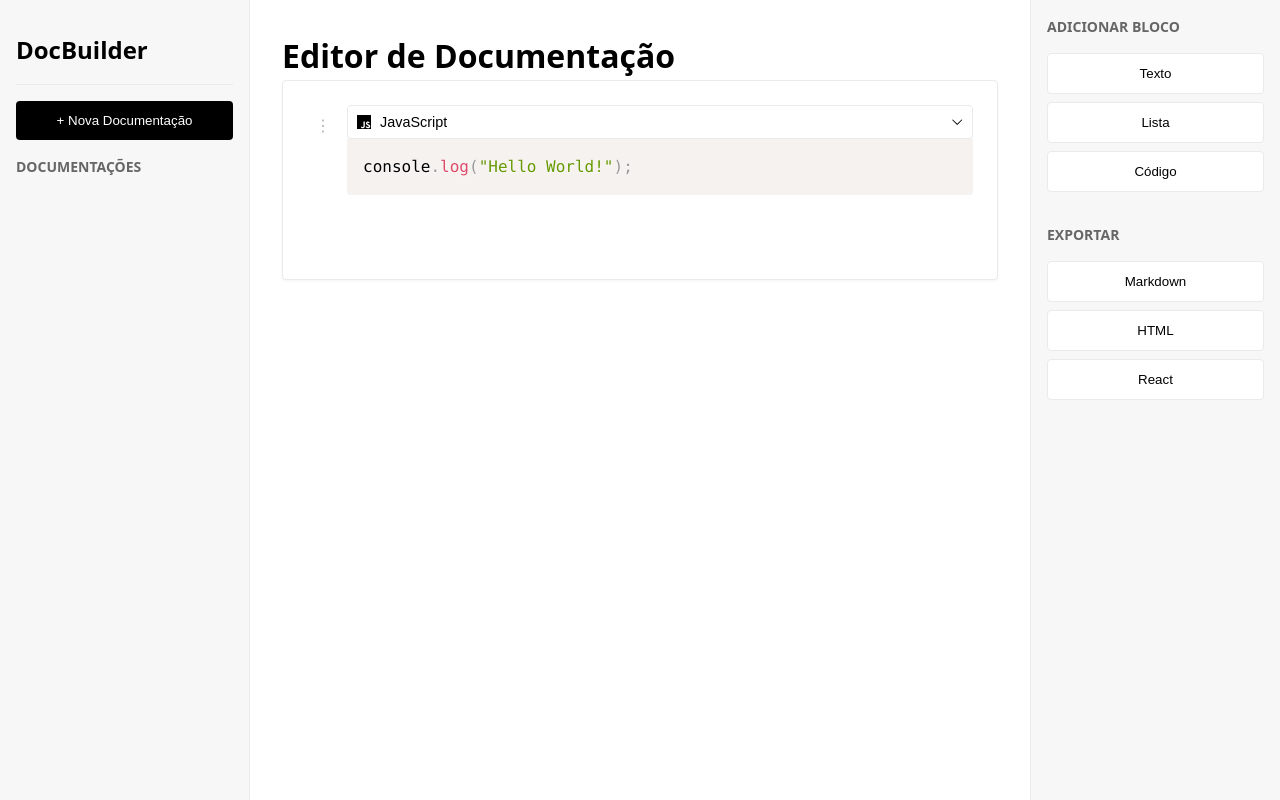
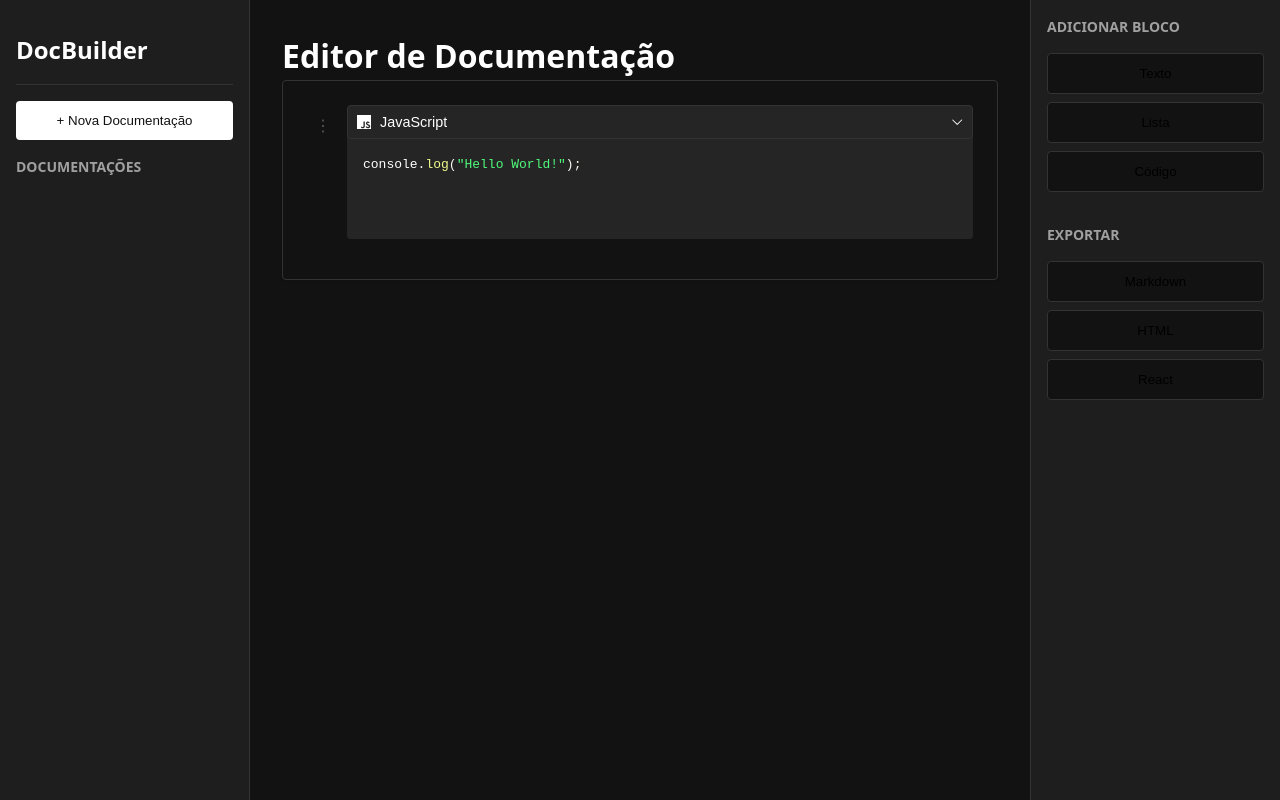
Before and after one commit to FabioMiguelNascimento/documentation_creator, a Next.js app: page /test in a window 1280 px wide. Built offline with nearby package versions, Linux system fonts and the light colour scheme.

Commit message:
Fix: Ajustado o theme para manter theme dark

```diff
--- a/src/app/globals.scss
+++ b/src/app/globals.scss
@@ -1,22 +1,28 @@
 :root {
-  --primary-bg: #ffffff;
-  --secondary-bg: #f7f7f7;
-  --tertiary-bg: #f8f8f8;
-  --border-color: #eaeaea;
-  --text-color: #000000;
-  --text-secondary: #666666;
-  --text-placeholder: #999999;
+  --primary-bg: #121212;
+  --secondary-bg: #1e1e1e;
+  --tertiary-bg: #252525;
+  --border-color: #333333;
+  --text-color: #ffffff;
+  --text-secondary: #a0a0a0;
+  --text-placeholder: #666666;
   --spacing-unit: 1rem;
   --border-radius: 4px;
   --shadow-sm: 0 1px 3px rgba(0, 0, 0, 0.05);
   --hover-transition: all 0.2s ease;
   --sidebar-width: 250px;
+  --scrollbar-width: 8px;
+  --scrollbar-height: 8px;
+  --scrollbar-thumb-color: #444444;
+  --scrollbar-track-color: var(--tertiary-bg);
 }
 
 * {
   box-sizing: border-box;
   margin: 0;
   padding: 0;
+  scrollbar-width: thin;
+  scrollbar-color: var(--scrollbar-thumb-color) var(--scrollbar-track-color);
 }
 
 body {
@@ -26,6 +32,44 @@ body {
   background: var(--primary-bg);
 }
 
+*::-webkit-scrollbar {
+  width: var(--scrollbar-width);
+  height: var(--scrollbar-height);
+}
+
+*::-webkit-scrollbar-track {
+  background: var(--scrollbar-track-color);
+}
+
+*::-webkit-scrollbar-thumb {
+  background-color: var(--scrollbar-thumb-color);
+  border-radius: calc(var(--scrollbar-width) / 2);
+
+  &:hover {
+    background-color: #555555;
+  }
+}
+
+* > *, *:before, *:after {
+  *::-webkit-scrollbar {
+    width: var(--scrollbar-width);
+    height: var(--scrollbar-height);
+  }
+
+  *::-webkit-scrollbar-track {
+    background: var(--scrollbar-track-color);
+  }
+
+  *::-webkit-scrollbar-thumb {
+    background-color: var(--scrollbar-thumb-color);
+    border-radius: calc(var(--scrollbar-width) / 2);
+
+    &:hover {
+      background-color: #555555;
+    }
+  }
+}
+
 @media (max-width: 768px) {
   :root {
     --spacing-unit: 0.75rem;
--- a/src/components/Select/Select.module.scss
+++ b/src/components/Select/Select.module.scss
@@ -1,6 +1,17 @@
 .select {
   position: relative;
   width: 100%;
+
+  select {
+    color: var(--text-color);
+    background: var(--tertiary-bg);
+    border: 1px solid var(--border-color);
+
+    option {
+      color: var(--text-color);
+      background: var(--tertiary-bg);
+    }
+  }
 }
 
 .trigger {
@@ -8,7 +19,8 @@
   align-items: center;
   width: 100%;
   padding: calc(var(--spacing-unit) * 0.5);
-  background: var(--primary-bg);
+  background: var(--tertiary-bg);
+  color: var(--text-color);
   border: 1px solid var(--border-color);
   border-radius: var(--border-radius);
   cursor: pointer;
@@ -65,7 +77,8 @@
   top: calc(100% + 4px);
   left: 0;
   right: 0;
-  background: var(--primary-bg);
+  background: var(--tertiary-bg);
+  color: var(--text-color);
   border: 1px solid var(--border-color);
   border-radius: var(--border-radius);
   box-shadow: var(--shadow-sm);
@@ -139,6 +152,7 @@
     cursor: pointer;
     border-radius: calc(var(--border-radius) * 0.5);
     transition: var(--hover-transition);
+    color: var(--text-color);
 
     &:hover {
       background: var(--secondary-bg);
--- a/src/components/Select/Select.tsx
+++ b/src/components/Select/Select.tsx
@@ -24,6 +24,7 @@ export default function Select({
   onChange,
   placeholder,
   loading,
+  className,
   emptyMessage = 'No options available'
 }: SelectProps) {
   const selectId = useId();
@@ -100,7 +101,7 @@ export default function Select({
 
   return (
     <div
-      className={styles.select}
+      className={`${styles.select} ${className || ''}`}
       role="combobox"
       aria-expanded={isOpen}
       aria-haspopup="listbox"
@@ -109,7 +110,7 @@ export default function Select({
     >
       <button
         id={selectId}
-        className={styles.trigger}
+        className={`${styles.trigger} select-trigger`}
         onClick={() => setIsOpen(!isOpen)}
         disabled={loading}
         aria-expanded={isOpen}
--- a/src/components/blocks/CodeBlock/CodeBlock.module.scss
+++ b/src/components/blocks/CodeBlock/CodeBlock.module.scss
@@ -21,21 +21,46 @@
   flex: 1;
   background: var(--tertiary-bg);
   border-radius: var(--border-radius);
+  min-height: 100px;
+  max-height: 60vh;
   overflow: hidden;
+  display: flex;
+  flex-direction: column;
 
   pre {
     margin: 0;
     padding: var(--spacing-unit);
     cursor: text;
+    background: var(--tertiary-bg) !important;
+    color: var(--text-color) !important;
+    -webkit-font-smoothing: auto;
+    -moz-osx-font-smoothing: auto;
+    text-shadow: none;
+    flex: 1;
+    overflow: auto;
+    outline: none;
+    white-space: pre-wrap;
+    word-break: break-all;
+    min-height: inherit;
+
+    &[contenteditable="true"] {
+      cursor: text;
+
+      &:focus {
+        outline: none;
+      }
+    }
   }
 }
 
-.languageSelect {
+.selectWrapper {
   width: 100%;
-  padding: calc(var(--spacing-unit) * 0.5);
-  border: none;
-  background: var(--secondary-bg);
-  font-size: 0.875rem;
+
+  :global(.select-trigger) {
+    background: var(--tertiary-bg);
+    color: var(--text-color);
+    border-color: var(--border-color);
+  }
 }
 
 .editor {
@@ -45,10 +70,18 @@
   font-family: monospace;
   border: none;
   background: var(--tertiary-bg);
+  color: var(--text-color);
   resize: vertical;
+  -webkit-font-smoothing: auto;
+  -moz-osx-font-smoothing: auto;
+  text-shadow: none;
 
   &:focus {
     outline: none;
-    background: var(--primary-bg);
+    background: var(--tertiary-bg);
+  }
+
+  &::selection {
+    background: rgba(255, 255, 255, 0.1);
   }
 }
--- a/src/components/blocks/CodeBlock/CodeBlock.tsx
+++ b/src/components/blocks/CodeBlock/CodeBlock.tsx
@@ -1,10 +1,10 @@
 import Select, { SelectOption } from '@/components/Select/Select';
+import '@/styles/prism-theme.scss';
 import { Draggable } from '@hello-pangea/dnd';
 import Prism from 'prismjs';
 import 'prismjs/components/prism-jsx';
 import 'prismjs/components/prism-tsx';
 import 'prismjs/components/prism-typescript';
-import 'prismjs/themes/prism.css';
 import { useEffect, useRef, useState } from 'react';
 import { SiCss3, SiHtml5, SiJavascript, SiReact, SiSass, SiTypescript } from 'react-icons/si';
 import styles from './CodeBlock.module.scss';
@@ -36,13 +36,11 @@ export default function CodeBlock({
   onChange,
   onDelete
 }: CodeBlockProps) {
-  const [isEditing, setIsEditing] = useState(false);
   const [code, setCode] = useState(content);
-  const editorRef = useRef<HTMLTextAreaElement>(null);
   const preRef = useRef<HTMLPreElement>(null);
 
   useEffect(() => {
-    if (!isEditing && preRef.current) {
+    if (preRef.current) {
       const highlightedCode = Prism.highlight(
         code,
         Prism.languages[language] || Prism.languages.javascript,
@@ -50,37 +48,16 @@ export default function CodeBlock({
       );
       preRef.current.innerHTML = highlightedCode;
     }
-  }, [isEditing, code, language]);
+  }, [code, language]);
 
-  const handleBlur = () => {
-    setIsEditing(false);
-    onChange(id, code, language);
-  };
-
-  const handleKeyDown = (e: React.KeyboardEvent<HTMLTextAreaElement>) => {
-    if (e.key === 'Escape') {
-      setIsEditing(false);
+  const handleKeyDown = (e: React.KeyboardEvent<HTMLPreElement>) => {
+    if (e.key === 'Enter' && e.shiftKey) {
+      e.preventDefault();
+      document.execCommand('insertLineBreak');
       return;
     }
 
-    if (e.key === 'Enter' && e.shiftKey) {
-      const target = e.currentTarget;
-      const start = target.selectionStart;
-      const end = target.selectionEnd;
-
-      setCode(
-        code.substring(0, start) + '\n' + code.substring(end)
-      );
-
-      setTimeout(() => {
-        target.selectionStart = target.selectionEnd = start + 1;
-      }, 0);
-
-      e.preventDefault();
-      return;
-    }
-
-    const isEmpty = !e.currentTarget.value.trim();
+    const isEmpty = !e.currentTarget.textContent?.trim();
     if ((e.key === 'Backspace' || e.key === 'Delete') && isEmpty) {
       e.preventDefault();
       onDelete(id);
@@ -88,18 +65,14 @@ export default function CodeBlock({
 
     if (e.key === 'Tab') {
       e.preventDefault();
-      const target = e.currentTarget;
-      const start = target.selectionStart;
-      const end = target.selectionEnd;
+      document.execCommand('insertText', false, '  ');
+    }
+  };
 
-      setCode(
-        code.substring(0, start) + '  ' + code.substring(end)
-      );
-
-      setTimeout(() => {
-        target.selectionStart = target.selectionEnd = start + 2;
-      }, 0);
-    }
+  const handleInput = () => {
+    const text = preRef.current?.textContent || '';
+    setCode(text);
+    onChange(id, text, language);
   };
 
   return (
@@ -114,31 +87,24 @@ export default function CodeBlock({
             ⋮
           </div>
           <div className={styles.codeWrapper}>
+            <div className={styles.selectWrapper}>
               <Select
                 value={language}
+                onChange={(value) => onChange(id, code, value)}
                 options={languageOptions}
-              onChange={(value) => onChange(id, code, value)}
-              placeholder="Select language"
+                placeholder="Select language..."
               />
-            {isEditing ? (
-              <textarea
-                ref={editorRef}
-                value={code}
-                onChange={(e) => setCode(e.target.value)}
-                onBlur={handleBlur}
-                onKeyDown={handleKeyDown}
-                className={styles.editor}
-                autoFocus
-              />
-            ) : (
+            </div>
             <pre
               ref={preRef}
-                onClick={() => setIsEditing(true)}
+              contentEditable
+              onInput={handleInput}
+              onKeyDown={handleKeyDown}
               className={`language-${language}`}
+              suppressContentEditableWarning
             >
               <code>{code}</code>
             </pre>
-            )}
           </div>
         </div>
       )}
--- /dev/null
+++ b/src/styles/prism-theme.scss
@@ -0,0 +1,65 @@
+code[class*="language-"],
+pre[class*="language-"] {
+  color: #f8f8f2;
+  text-shadow: none;
+  background: none;
+}
+
+.token.comment,
+.token.prolog,
+.token.doctype,
+.token.cdata {
+  color: #6a9955;
+}
+
+.token.punctuation {
+  color: #f8f8f2;
+}
+
+.token.property,
+.token.tag,
+.token.constant,
+.token.symbol,
+.token.deleted {
+  color: #ff79c6;
+}
+
+.token.boolean,
+.token.number {
+  color: #bd93f9;
+}
+
+.token.selector,
+.token.attr-name,
+.token.string,
+.token.char,
+.token.builtin,
+.token.inserted {
+  color: #50fa7b;
+}
+
+.token.operator,
+.token.entity,
+.token.url,
+.language-css .token.string,
+.style .token.string,
+.token.variable {
+  color: #f8f8f2;
+  background: none;
+}
+
+.token.atrule,
+.token.attr-value,
+.token.function,
+.token.class-name {
+  color: #f1fa8c;
+}
+
+.token.keyword {
+  color: #ff79c6;
+}
+
+.token.regex,
+.token.important {
+  color: #ffb86c;
+}
```
Lines whose indentation alone changed are shown as unchanged.
